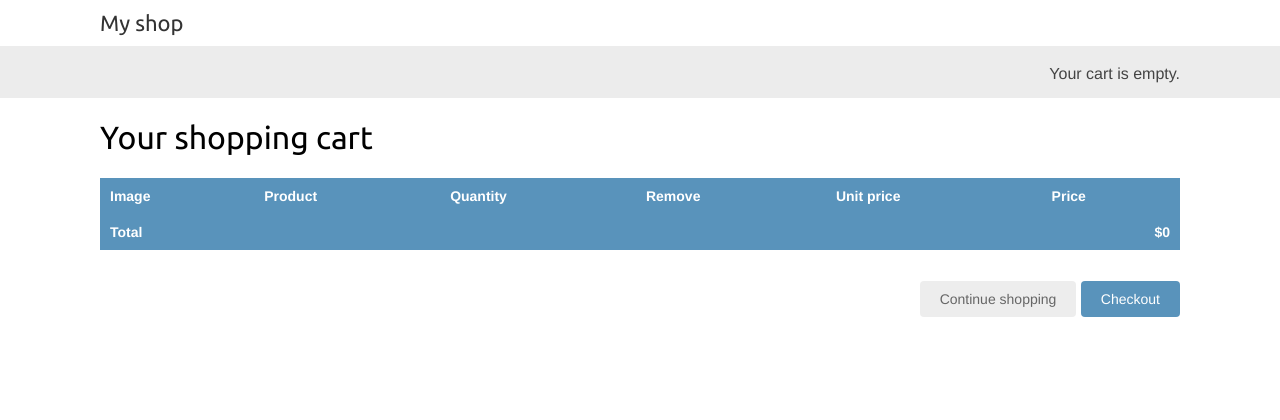
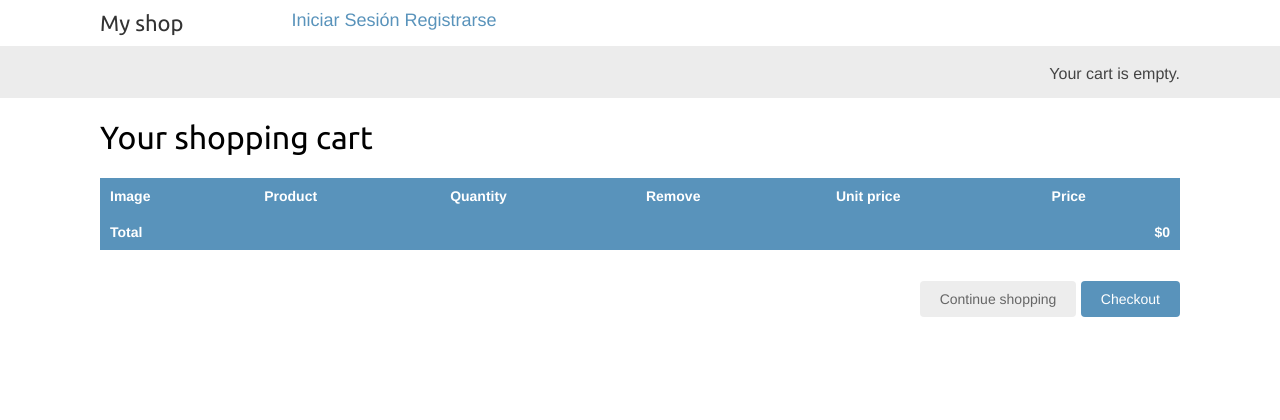
Before and after one commit to GrupoCET115/tiendaonline, a Django app: page /cart/ in a window 1280 px wide. Shown: the top 420 px of the page. Run offline with Django 4.2, Linux system fonts and the light colour scheme; parts of the project's set-up code (start-up, migrations or seed data) failed here and were passed over.

Commit message:
Inicio de sesión, registrar usuario

```diff
--- a/myshop/myshop/urls.py
+++ b/myshop/myshop/urls.py
@@ -10,6 +10,7 @@ urlpatterns = [
     path('orders/', include('orders.urls', namespace='orders')),
     path('payment/', include('payment.urls', namespace='payment')),
     path('', include('shop.urls', namespace='shop')),
+    path('accounts/', include('allauth.urls')),
 
 ]
 
--- a/myshop/shop/templates/shop/base.html
+++ b/myshop/shop/templates/shop/base.html
@@ -10,6 +10,13 @@
   <body>
     <div id="header">
       <a href="/" class="logo">My shop</a>
+      {% if user.is_authenticated %}
+      <a class="dropdown-item" href="#">Perfil</a>
+      <a class="dropdown-item" href="{% url 'account_logout' %}">Cerrar Sesión</a>
+      {% else %}
+      <a class="dropdown-item" href="{% url 'account_login' %}">Iniciar Sesión</a>
+      <a class="dropdown-item" href="{% url 'account_signup' %}">Registrarse</a>
+      {% endif %}
     </div>
     <div id="subheader">
       <div class="cart">
```
Also changed, not shown: myshop/myshop/settings/base.py (+20 -1 lines), myshop/db.sqlite3.
